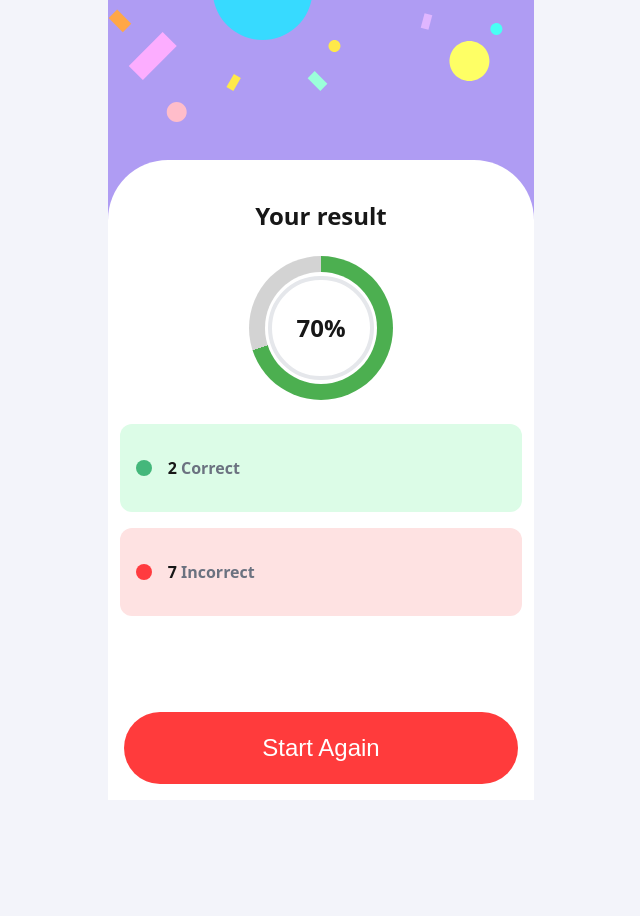
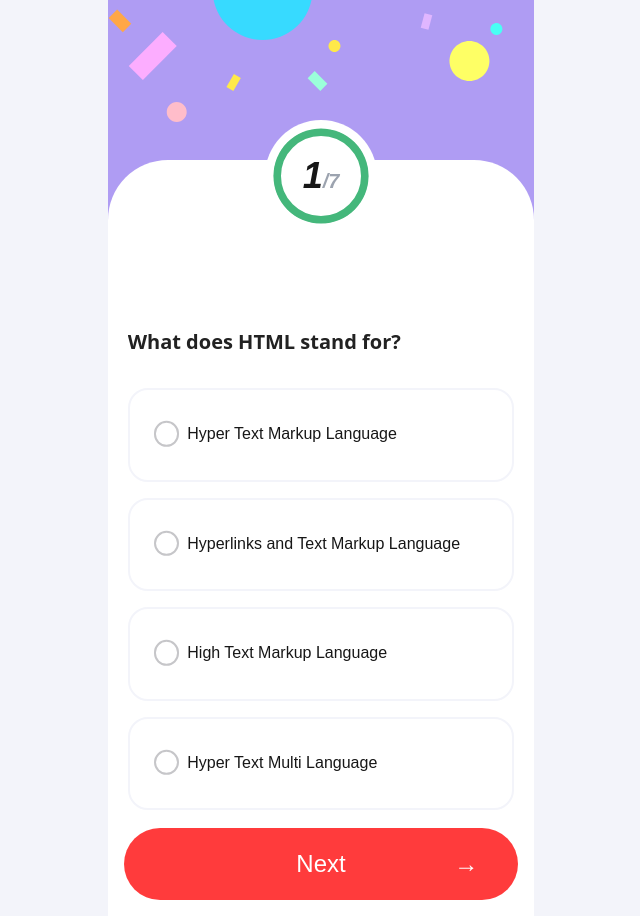
Before and after one commit to Jagrati1213/quiz-assignment, a Next.js app: page /game in a window 1280 px wide. Shown: the whole page, without its empty margins (319-959 px from the left). Before the commit the page ends 800 px from the top, so only its background shows below. Built offline with nearby package versions, Linux system fonts and the light colour scheme.

Commit message:
JG: Updates - Fetch & display the question - Handle next - Handle re-start game - Added skeleton

```diff
--- a/app/game/page.js
+++ b/app/game/page.js
@@ -1,12 +1,54 @@
 "use client";
-
-import { useState } from "react";
+import { useEffect, useState } from "react";
 import { QuizCard } from "../components/Game/QuizCard";
 import { TimerComponent } from "../components/Game/TimerComponent";
 import { ScoreBlock } from "../components/Game/ScoreBlock";
+import axios from "axios";
+import { Skeleton } from "../components/Skeleton";
 
 export default function Game() {
-  const [isQuizCompleted, setIsQuizCompleted] = useState(true);
+  const [questions, setQuestions] = useState([]);
+  const [loading, setLoading] = useState(true);
+  const [isQuizCompleted, setIsQuizCompleted] = useState(false);
+  const [currentQuestionIndex, setCurrentQuestionIndex] = useState(0);
+
+  // Function fetch all the quiz questions
+  const handleGetAllQuestions = async () => {
+    setLoading(true);
+    try {
+      const response = await axios.get('/api/quiz');
+      if (response.status === 200) {
+        const data = await response.data;
+        setQuestions(data);
+      }
+      else {
+        console.error('Unexpected response status:', response.status);
+      }
+    } catch (error) {
+      console.error('Internal server error', error.response?.statusText || error.message);
+    } finally {
+      setLoading(false);
+    }
+  };
+
+  // Function show next question
+  const handleNext = () => {
+    if (currentQuestionIndex < questions.length - 1) {
+      setCurrentQuestionIndex((currentQuestionIndex) => currentQuestionIndex + 1);
+    } else {
+      setIsQuizCompleted(true);
+    }
+  }
+
+  // Function restart the game
+  const handleRestart = () => {
+    setCurrentQuestionIndex(0);
+    setIsQuizCompleted(false);
+  }
+
+  useEffect(() => {
+    handleGetAllQuestions();
+  }, []);
 
   return (
     <section className="upraised_game_container flex flex-col bg-white">
@@ -15,22 +57,17 @@ export default function Game() {
 
       {/* quiz questions container */}
       <div className="bg-white rounded-tl-[60px] rounded-tr-[60px] flex-1 pt-10 px-3">
-
-        {
-          isQuizCompleted ?
-            <ScoreBlock correctCount={2} inCorrectCount={7} />
-            :
-            <>
+        {isQuizCompleted
+          ? <ScoreBlock correctCount={2} inCorrectCount={7} />
+          :
+          loading
+            ? <Skeleton />
+            : <>
               {/* timer*/}
-              <TimerComponent currentCount={1} totalCount={5} />
-
+              <TimerComponent currentCount={currentQuestionIndex + 1} totalCount={questions?.length} />
               {/* question with answer */}
               <div className="px-2">
-                <QuizCard quizData={{
-                  question: "What are your favorite fruits?",
-                  options: ["Apple", "Banana", "Cherry", "Date"],
-                  type: "single"
-                }} />
+                <QuizCard quizData={questions[currentQuestionIndex]} />
               </div>
             </>
         }
@@ -39,8 +76,8 @@ export default function Game() {
       {/* next button */}
       <div className="w-full bg-white p-4">
         {isQuizCompleted
-          ? <button className="upraised_button relative text-center">Start Again</button>
-          : <button className="upraised_button relative text-center">
+          ? <button className="upraised_button relative text-center" onClick={handleRestart}>Start Again</button>
+          : <button className="upraised_button relative text-center" onClick={handleNext}>
             Next<span className="absolute right-10">&#8594;</span>
           </button>
         }
```
